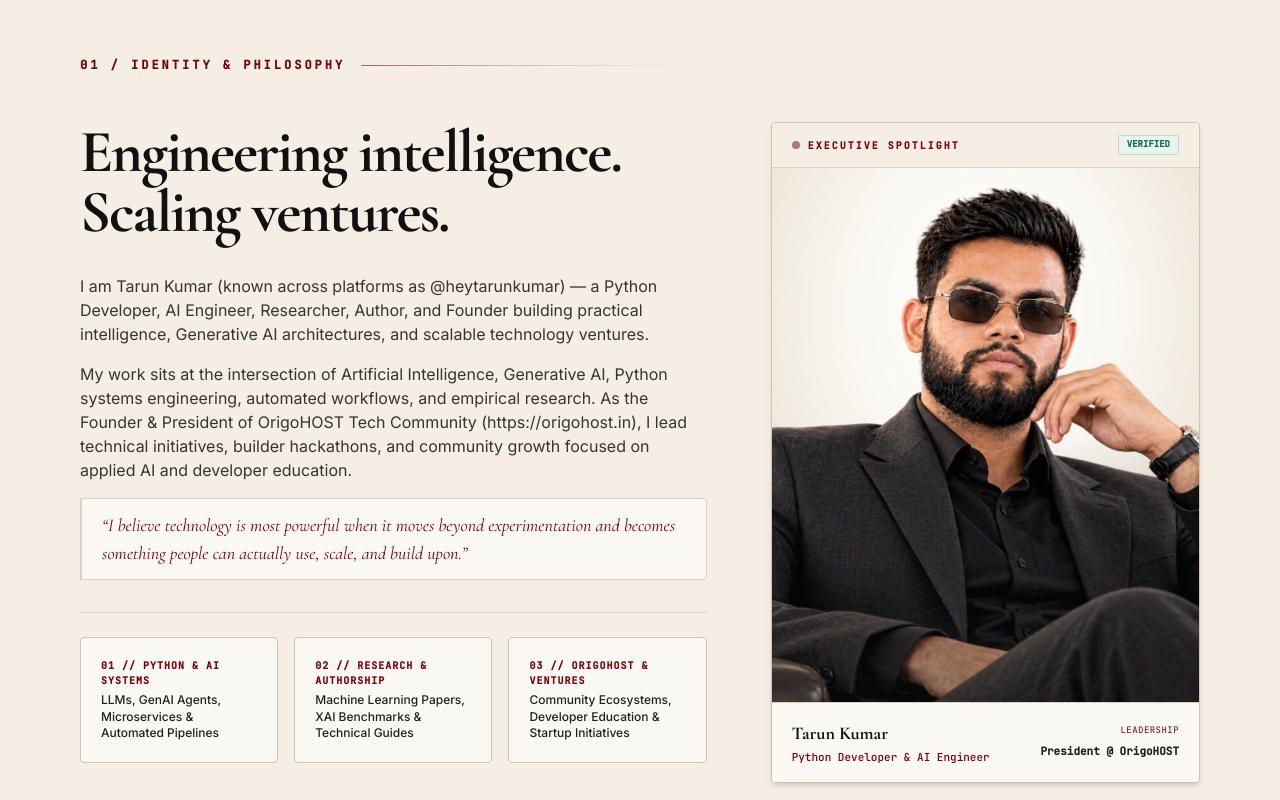
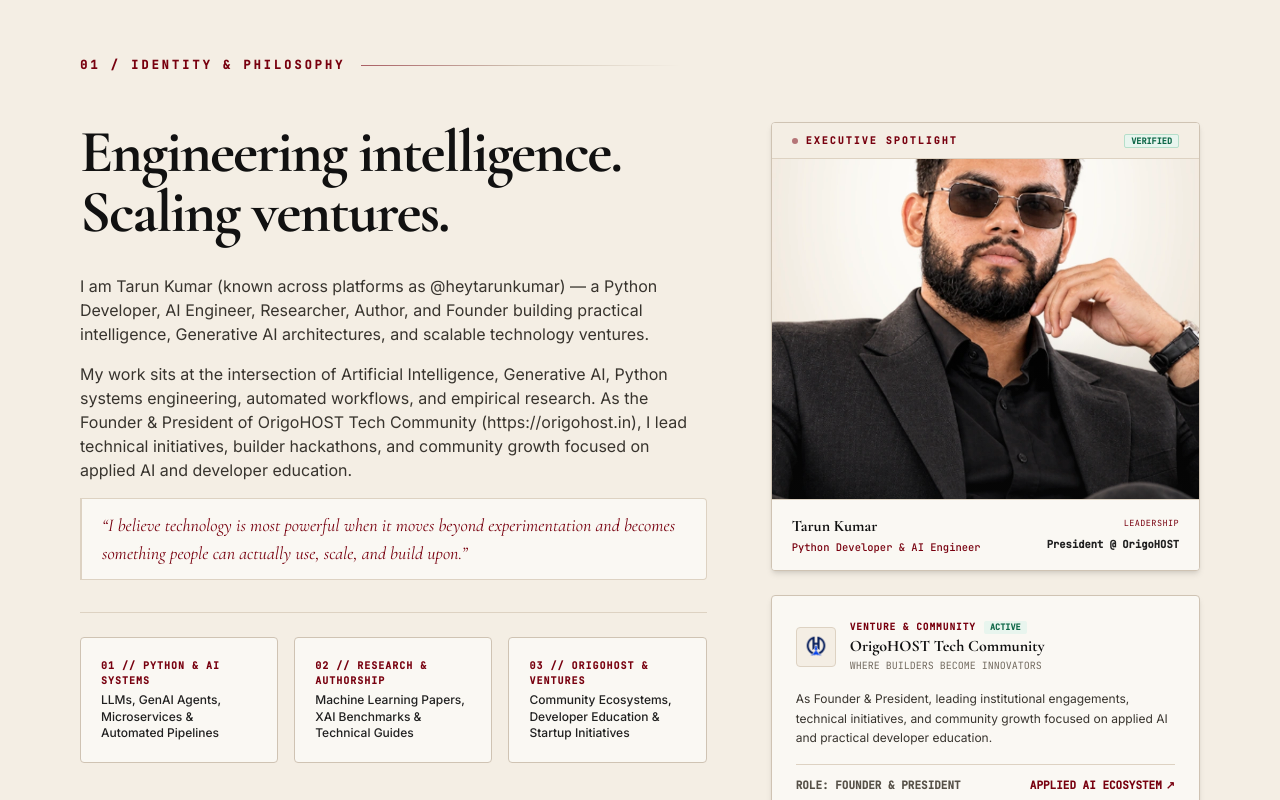
Before and after one commit to heytarunkumar/tarunportfolio, a React (Vite) app: page / in a window 1280 px wide. Shown: the part 960-1760 px from the top of the page. Built offline with nearby package versions, Linux system fonts and the light colour scheme.

Commit message:
style(spotlight): resize spotlight card to compact dimensions in AboutSection

```diff
--- a/src/components/AboutSection.tsx
+++ b/src/components/AboutSection.tsx
@@ -150,7 +150,7 @@
           {/* RIGHT: Magazine Spotlight Cards (5 Cols) */}
           <div className="lg:col-span-5 flex flex-col space-y-6">
 
-            {/* Founder Profile Feature Card */}
+            {/* Founder Profile Feature Card (Compact Executive Spotlight) */}
             <motion.div
               initial={{ opacity: 0, y: 20 }}
               whileInView={{ opacity: 1, y: 0 }}
@@ -159,20 +159,20 @@
               className="editorial-card rounded-[4px] bg-[#FAF8F3] border border-[#CFC3B3] shadow-md overflow-hidden"
             >
               {/* Card Header Bar */}
-              <div className="px-5 py-3 flex items-center justify-between border-b border-[#DDD2C2] bg-[#F4EEE4]">
+              <div className="px-4 py-2.5 sm:px-5 sm:py-2.5 flex items-center justify-between border-b border-[#DDD2C2] bg-[#F4EEE4]">
                 <div className="flex items-center space-x-2">
-                  <span className="w-2 h-2 rounded-full bg-[#78000F] animate-pulse" />
-                  <span className="text-[10px] font-mono uppercase tracking-[0.2em] text-[#78000F] font-bold">
+                  <span className="w-1.5 h-1.5 rounded-full bg-[#78000F] animate-pulse" />
+                  <span className="text-[9.5px] sm:text-[10px] font-mono uppercase tracking-[0.2em] text-[#78000F] font-bold">
                     EXECUTIVE SPOTLIGHT
                   </span>
                 </div>
-                <span className="px-2 py-0.5 text-[9px] font-mono bg-[#E8F5EE] border border-[#B5DFCA] text-[#0F6848] rounded-[2px] font-semibold">
+                <span className="px-1.5 py-0.2 text-[8.5px] font-mono bg-[#E8F5EE] border border-[#B5DFCA] text-[#0F6848] rounded-[2px] font-semibold">
                   {spotlight.verifiedStatus || 'VERIFIED'}
                 </span>
               </div>
 
-              {/* Photo */}
-              <div className="relative w-full aspect-[4/5] overflow-hidden bg-[#FAF8F3]">
+              {/* Photo - Compact 4:5 Sizing */}
+              <div className="relative w-full aspect-[4/5] max-h-[300px] sm:max-h-[340px] overflow-hidden bg-[#FAF8F3]">
                 <img
                   src={spotlight.photoUrl || "/images/tarun-executive.webp"}
                   alt={`${spotlight.name} — ${spotlight.role}`}
@@ -182,18 +182,18 @@
                   height="550"
                   className="w-full h-full object-cover object-center transition-transform duration-700 hover:scale-[1.02]"
                 />
-                <div className="absolute inset-0 bg-gradient-to-t from-[#111111]/40 via-transparent to-transparent pointer-events-none" />
+                <div className="absolute inset-0 bg-gradient-to-t from-[#111111]/30 via-transparent to-transparent pointer-events-none" />
               </div>
 
               {/* Info Bar */}
-              <div className="px-5 py-4 bg-[#FAF8F3] border-t border-[#DDD2C2] flex items-center justify-between">
+              <div className="px-4 py-3 sm:px-5 sm:py-3.5 bg-[#FAF8F3] border-t border-[#DDD2C2] flex items-center justify-between">
                 <div>
-                  <h3 className="text-base sm:text-lg font-serif font-bold text-[#111111]">{spotlight.name}</h3>
-                  <p className="text-[11px] font-mono text-[#78000F] mt-0.5 font-medium">{spotlight.role}</p>
+                  <h3 className="text-sm sm:text-base font-serif font-bold text-[#111111]">{spotlight.name}</h3>
+                  <p className="text-[10.5px] font-mono text-[#78000F] mt-0.5 font-medium">{spotlight.role}</p>
                 </div>
                 <div className="text-right">
-                  <span className="text-[9px] font-mono text-[#8C8275] block uppercase tracking-wider">LEADERSHIP</span>
-                  <span className="text-[11px] font-mono text-[#202020] font-semibold">{spotlight.leadership}</span>
+                  <span className="text-[8.5px] font-mono text-[#8C8275] block uppercase tracking-wider">LEADERSHIP</span>
+                  <span className="text-[10.5px] font-mono text-[#202020] font-semibold">{spotlight.leadership}</span>
                 </div>
               </div>
             </motion.div>
```
